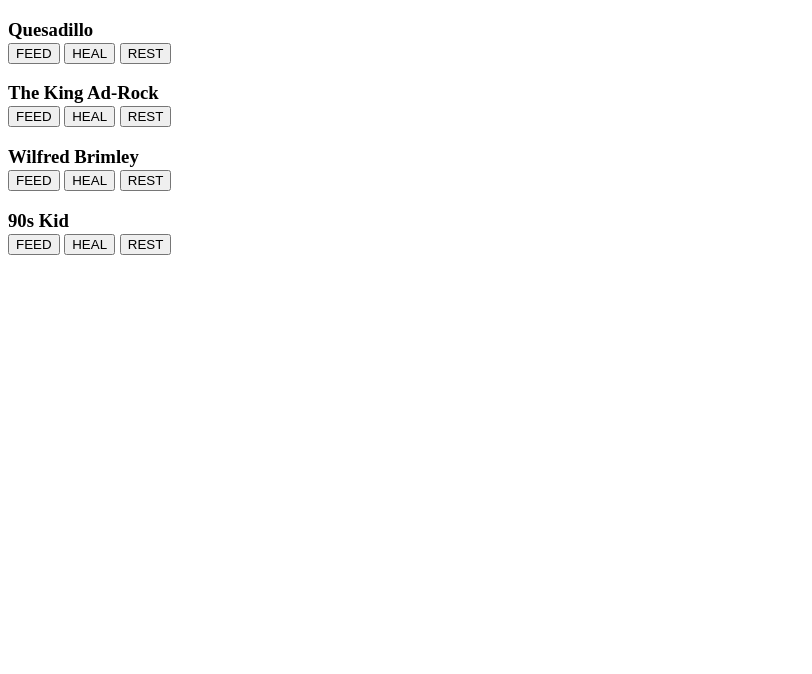
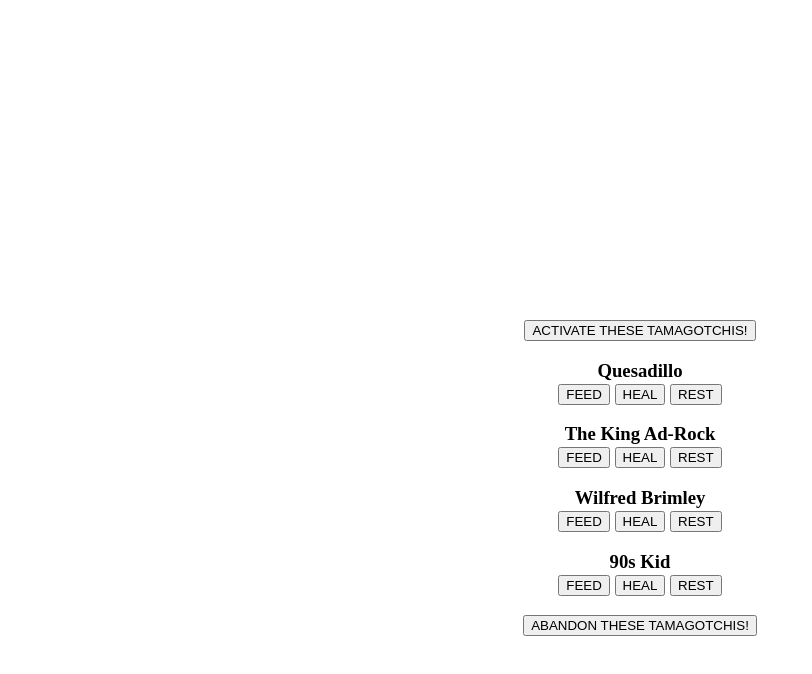
Before and after one commit to N-Crofts/homework_9-18, a plain HTML site: page index.html in a window 1280 px wide. Shown: the whole page, without its empty margins (0-812 px from the left). Drawn offline with Linux system fonts and the light colour scheme.

Commit message:
added start and stop buttons and slowed down the interval

```diff
--- a/index.html
+++ b/index.html
@@ -9,9 +9,15 @@
     <script src="tamagotchi.js"></script>
     <!-- player is loaded afterwards so that it may refer to tamagotchi -->
     <script type="text/javascript" src="player.js"></script>
+    <link rel="stylesheet" type="text/css" href="style.css">
   </head>
 
   <body>
+
+      <div>
+          <button type="button" onclick="Quesadillo.start() + TheKingAdRock.start() + WilfredBrimly.start() + NinetiesKid.start()">ACTIVATE THESE TAMAGOTCHIS!</button>
+        </div>
+
     <h3>Quesadillo
       <div>
         <button type="button" onclick="player.feedTamagotchi(Quesadillo)">FEED</button>
@@ -43,6 +49,13 @@
         <button type="button" onclick="player.knockOutTamagotchi(NinetiesKid)">REST</button>
       </div>
     </h3>
+
+
+  <div>
+    <button type="button" onclick="Quesadillo.stop() + TheKingAdRock.stop() + WilfredBrimly.stop() + NinetiesKid.stop()">ABANDON THESE TAMAGOTCHIS!</button>
+  </div>
+
+
   </body>
 
 </html>
--- /dev/null
+++ b/style.css
@@ -0,0 +1,4 @@
+body {
+    text-align: center;
+    margin-top: 25%;
+}
--- a/tamagotchi.js
+++ b/tamagotchi.js
@@ -33,10 +33,10 @@ class Tamagotchi {
         }, 6000);
         this.yawnTimer = setInterval(function() {
           self.yawn();
-        }, 10000);
+        }, 20000);
         this.pukeTimer = setInterval(function() {
           self.puke();
-        }, 25000);
+        }, 50000);
       };
       stop(){
         console.log("Stopping " + this.name);
```
